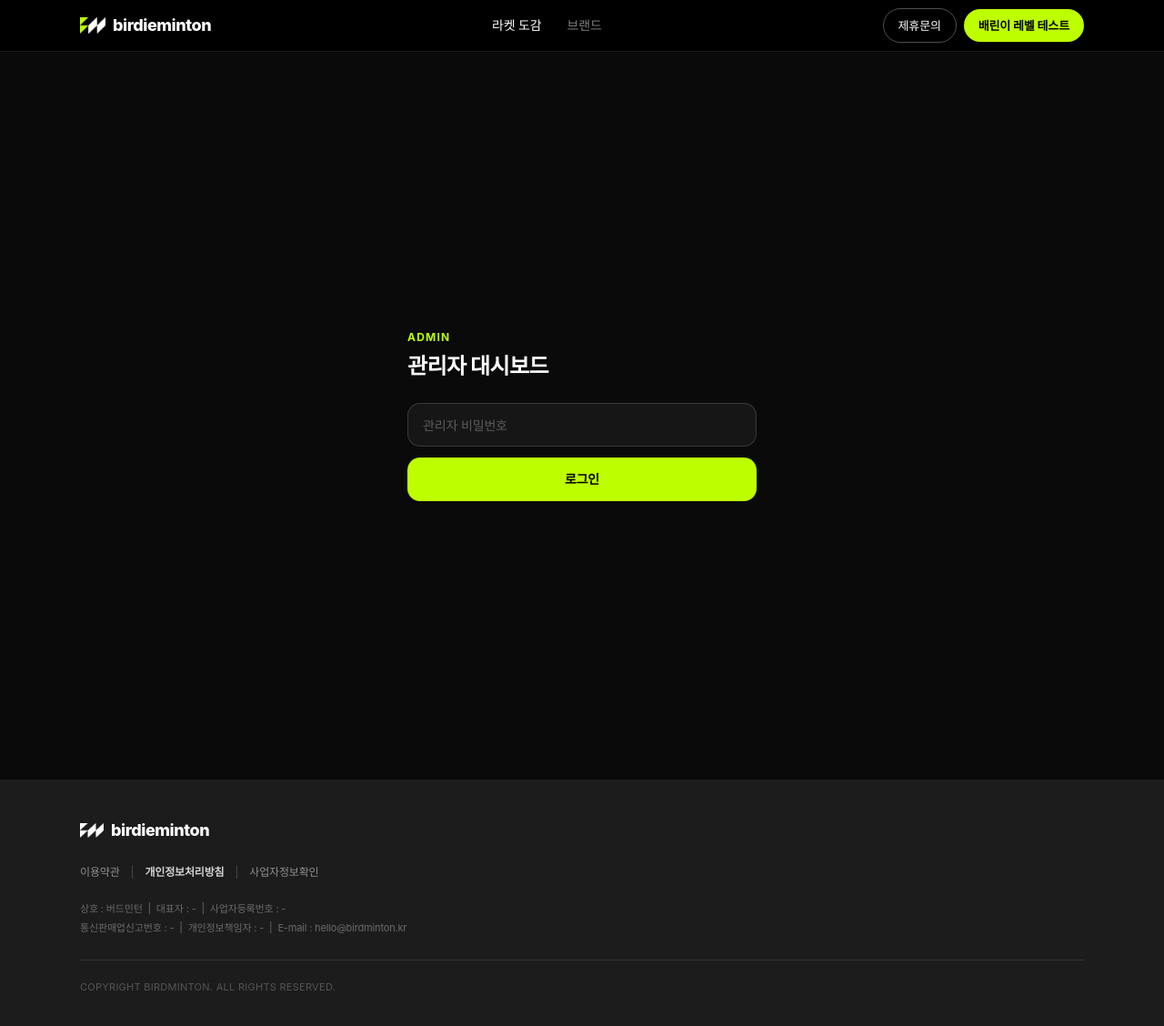
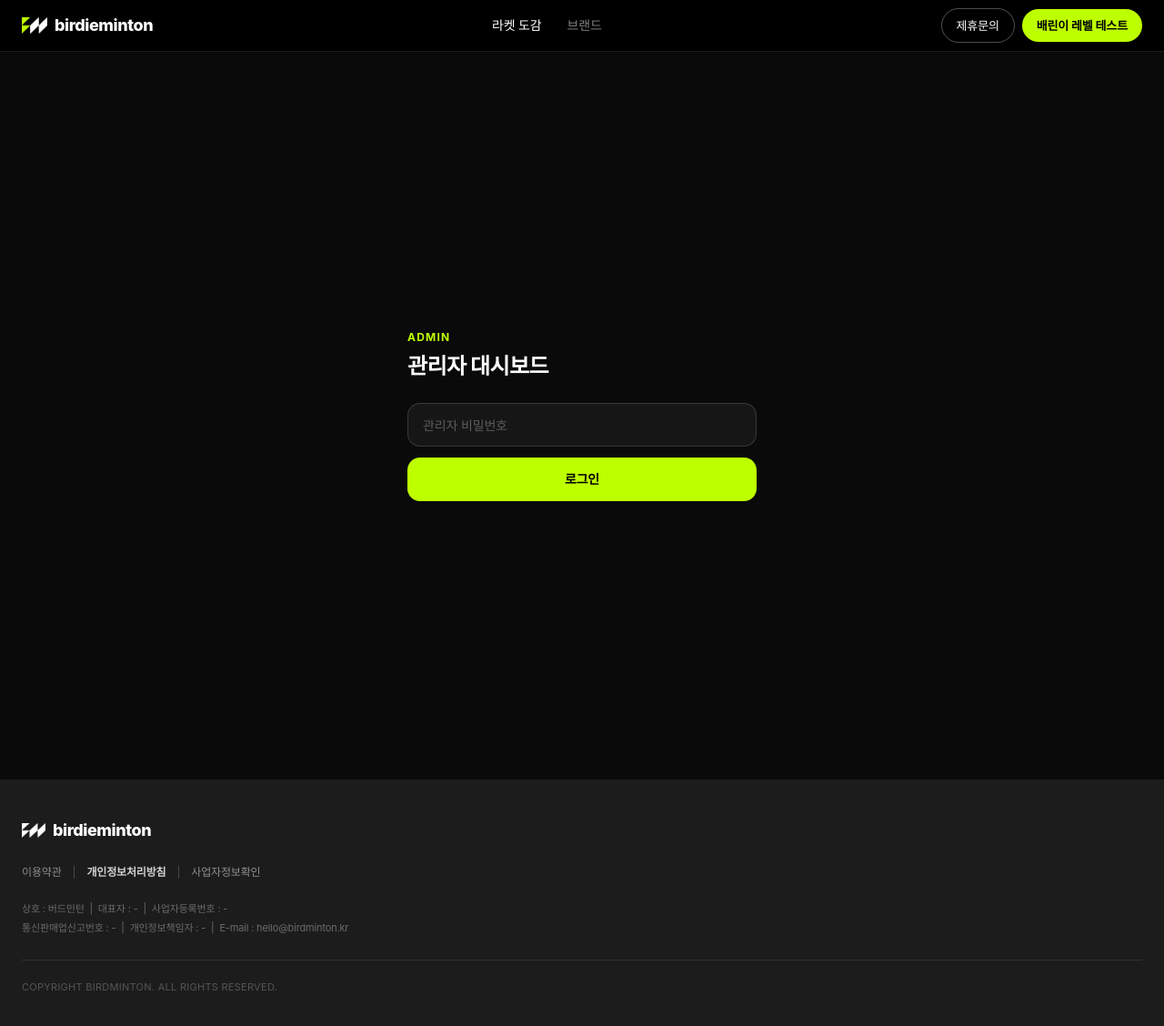
Before and after one commit to seoungung/bbirdieminton, a Next.js app: page /admin in a window 1280 px wide. Shown: the top 1128 px of the page at 91% size. Built offline with nearby package versions, Linux system fonts and the light colour scheme; a web font is replaced by a local one.

Commit message:
feat: 목록/헤더/푸터 max-width를 90rem(1440px)으로 확장

```diff
--- a/src/app/rackets/page.tsx
+++ b/src/app/rackets/page.tsx
@@ -30,12 +30,12 @@ function SkeletonLayout() {
   return (
     <div className="min-h-screen bg-background">
       <div className="border-b border-border">
-        <div className="max-w-6xl mx-auto px-4 py-4 sm:py-6">
+        <div className="max-w-[90rem] mx-auto px-4 py-4 sm:py-6">
           <div className="h-7 w-24 bg-muted rounded animate-pulse mb-1" />
           <div className="h-4 w-40 bg-muted rounded animate-pulse" />
         </div>
       </div>
-      <div className="max-w-6xl mx-auto px-4 py-6">
+      <div className="max-w-[90rem] mx-auto px-4 py-6">
         <div className="h-10 bg-muted rounded-lg animate-pulse mb-5" />
         <div className="flex gap-1.5 mb-5">
           {[1,2,3].map(i => <div key={i} className="h-7 w-16 bg-muted rounded-full animate-pulse" />)}
--- a/src/components/layout/Footer.tsx
+++ b/src/components/layout/Footer.tsx
@@ -11,7 +11,7 @@ const LEGAL_LINKS = [
 export default function Footer() {
   return (
     <footer className="bg-[#1C1C1C] text-white/50 text-[13px]">
-      <div className="max-w-6xl mx-auto px-4 sm:px-6 py-10">
+      <div className="max-w-[90rem] mx-auto px-4 sm:px-6 py-10">
 
         {/* 로고 */}
         <div className="flex items-center gap-2 mb-5">
--- a/src/components/layout/Header.tsx
+++ b/src/components/layout/Header.tsx
@@ -17,7 +17,7 @@ export default function Header() {
     <header className="sticky top-0 z-50">
       {/* 메인 네비게이션 */}
       <nav className="bg-black text-white border-b border-white/10">
-        <div className="max-w-6xl mx-auto px-4 sm:px-6 h-[56px] flex items-center justify-between gap-4">
+        <div className="max-w-[90rem] mx-auto px-4 sm:px-6 h-[56px] flex items-center justify-between gap-4">
 
           {/* 로고 */}
           <Link
--- a/src/components/racket/RacketCompareTray.tsx
+++ b/src/components/racket/RacketCompareTray.tsx
@@ -15,7 +15,7 @@ export function RacketCompareTray() {
 
   return (
     <div className="fixed bottom-0 left-0 right-0 z-50 bg-black text-white border-t border-white/20 shadow-2xl">
-      <div className="max-w-6xl mx-auto px-4 py-2.5 flex items-center gap-3">
+      <div className="max-w-[90rem] mx-auto px-4 py-2.5 flex items-center gap-3">
         <ArrowLeftRight size={15} className="shrink-0 text-[#BEFF00]" />
         <span className="text-xs font-semibold shrink-0 hidden sm:block">라켓 비교</span>
 
--- a/src/components/racket/RacketsView.tsx
+++ b/src/components/racket/RacketsView.tsx
@@ -70,13 +70,13 @@ export function RacketsView({ rackets }: { rackets: Racket[] }) {
   return (
     <div className="min-h-screen bg-background pb-24">
       <div className="border-b border-border">
-        <div className="max-w-6xl mx-auto px-4 py-4 sm:py-6">
+        <div className="max-w-[90rem] mx-auto px-4 py-4 sm:py-6">
           <h1 className="text-2xl sm:text-3xl font-bold mb-1">라켓 도감</h1>
           <p className="text-base text-muted-foreground">내게 맞는 라켓을 찾아보세요</p>
         </div>
       </div>
 
-      <div className="max-w-6xl mx-auto px-4 py-6">
+      <div className="max-w-[90rem] mx-auto px-4 py-6">
         {/* 검색 + 필터 토글 */}
         <div className="flex gap-2 mb-3">
           <input
```
Also changed, not shown: .omc/continuation-count.json.
